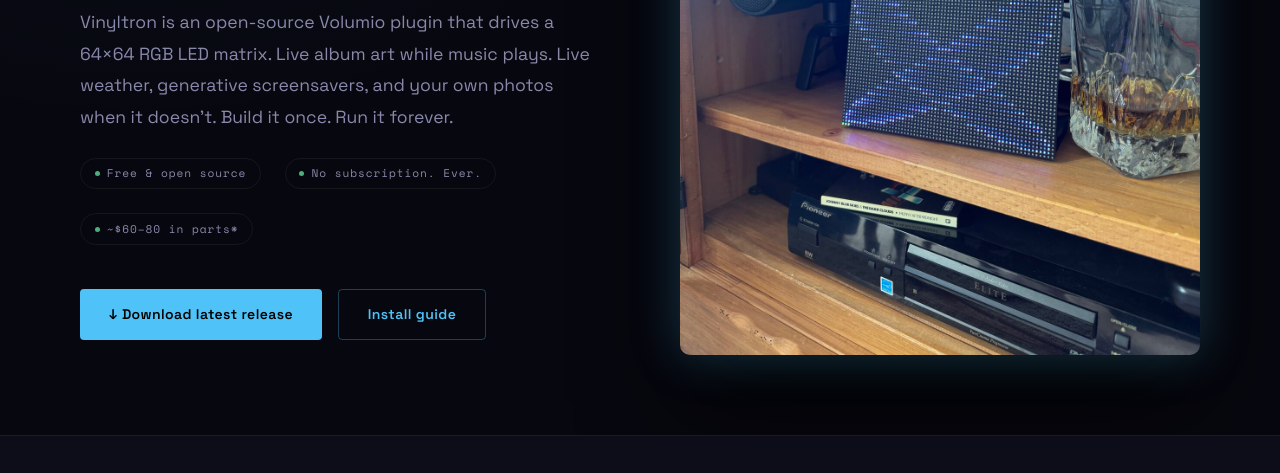
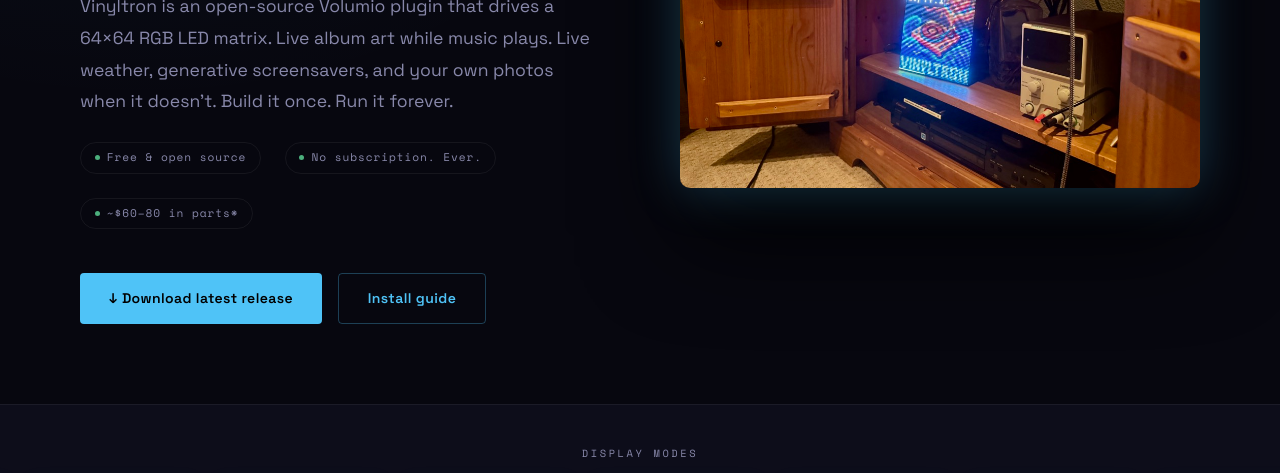
Before and after one commit to emuck/vinyltron, a plain HTML site: page index.html in a window 1280 px wide. Shown: the part 466-939 px from the top of the page. Drawn offline with nearby package versions, Linux system fonts and the light colour scheme.

Commit message:
Revert hero to original vinyltron.jpg (logo shot)

```diff
--- a/index.html
+++ b/index.html
@@ -690,8 +690,8 @@
   </div>
   <div class="hero-media">
     <img
-      src="docs/images/vinyltron-lissajous.jpg"
-      alt="Vinyltron showing a Lissajous screensaver on a shelf between a whiskey decanter and headphones, Pioneer receiver below">
+      src="docs/images/vinyltron.jpg"
+      alt="Vinyltron glowing inside a media cabinet alongside high-end audio equipment">
   </div>
 </div>
 
```
